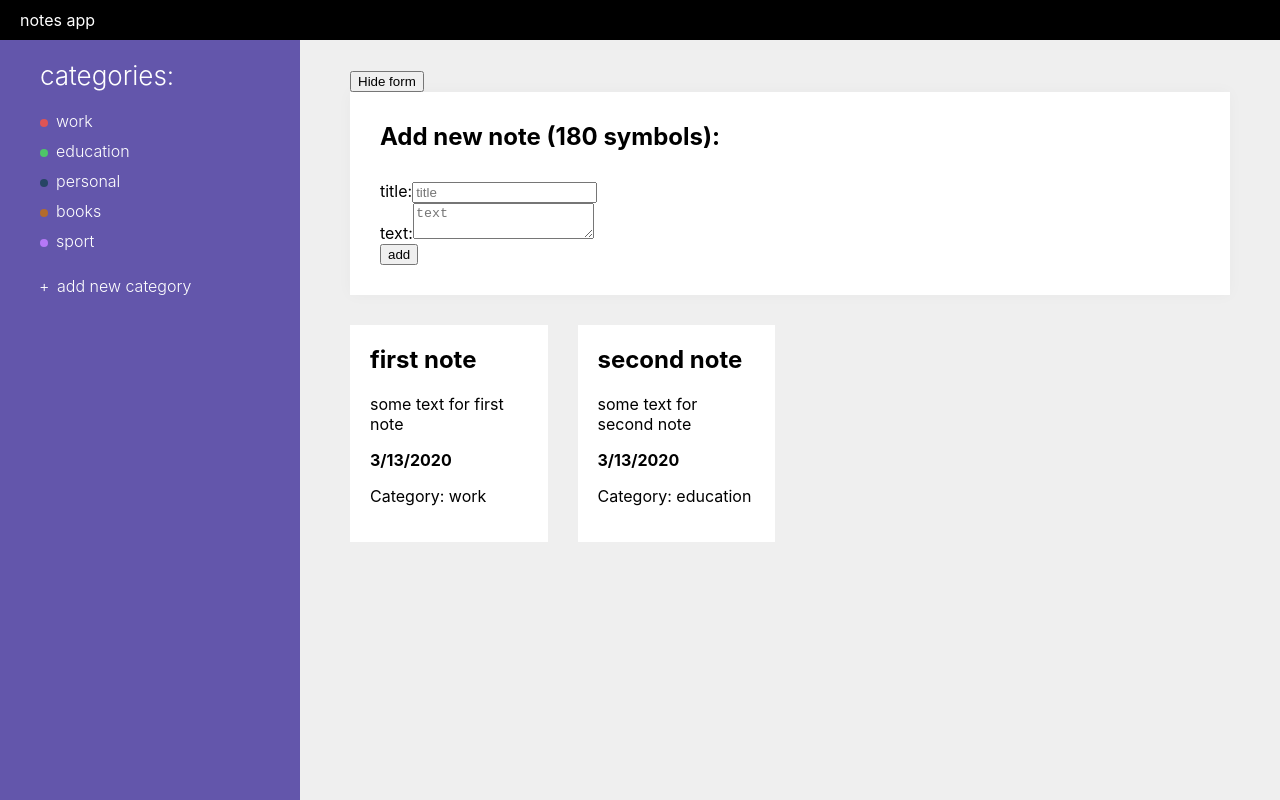
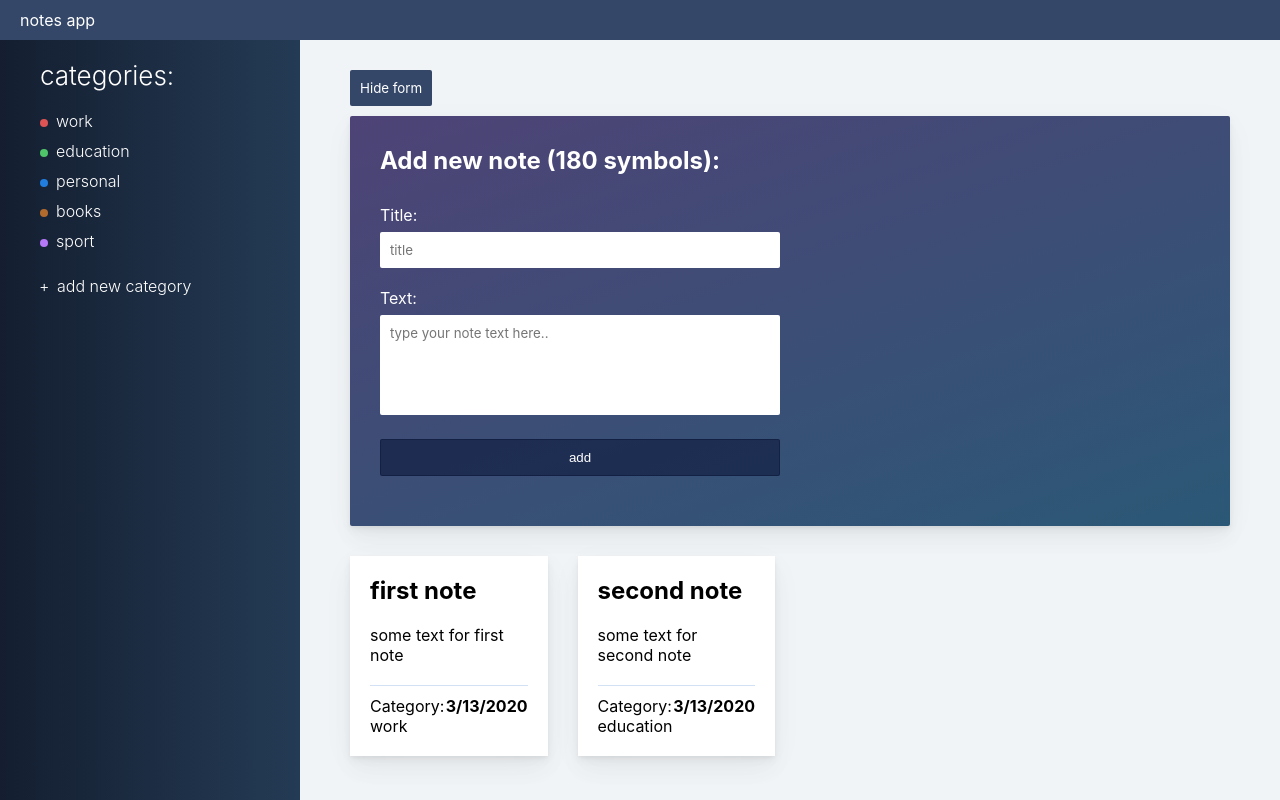
Before and after one commit to nikolaytarasenko/react-notes, a React (Create React App) app: page / in a window 1280 px wide. Built offline with nearby package versions, Linux system fonts and the light colour scheme.

Commit message:
add some styles, symbols counter

```diff
--- a/src/App.css
+++ b/src/App.css
@@ -11,5 +11,14 @@
 .app__container {
   flex: 1;
   padding: 30px 50px;
-  background: #efefef;
+  background: #f1f4f6;
 }
+
+.add-note-button {
+  background: #344769;
+  color: #ffffff;
+  padding: 10px;
+  border-radius: 2px;
+  margin-bottom: 10px;
+  font-family: inherit;
+}
--- a/src/App.js
+++ b/src/App.js
@@ -23,7 +23,7 @@ class App extends Component {
             categories: [
                 { id: 1584107751792, name: 'work', color: '#de5454' },
                 { id: 1584107751793, name: 'education', color: '#4ec568' },
-                { id: 1584107751794, name: 'personal', color: '#264565' },
+                { id: 1584107751794, name: 'personal', color: '#217ede' },
                 { id: 1584107751795, name: 'books', color: '#b36b2d' },
                 { id: 1584107751796, name: 'sport', color: '#b578f7' }
             ]
@@ -60,10 +60,10 @@ class App extends Component {
     }
 
     setCurrentFormData(currentFormData) {
-        const currentFormDataClone = Object.assign({}, this.state.currentFormData, currentFormData);
+        const newCurrentFormData = Object.assign({}, this.state.currentFormData, currentFormData);
 
         this.setState({
-            currentFormData: currentFormDataClone
+            currentFormData: newCurrentFormData
         })
     }
 
@@ -77,6 +77,7 @@ class App extends Component {
                         <div className="add-note">
                             <button
                                 type="button"
+                                className="add-note-button"
                                 onClick={this.toggleAddNewNoteForm}
                             >
                                 {this.state.addNoteFormVisibility ? 'Hide form' : 'Add new note'}
--- a/src/components/AddNewNoteForm/AddNewNoteForm.css
+++ b/src/components/AddNewNoteForm/AddNewNoteForm.css
@@ -1,10 +1,66 @@
 .new-note {
-    background: #ffffff;
+    background-image: linear-gradient(-20deg, #2b5876 0%, #4e4376 100%);
+    color: #ffffff;
     margin-bottom: 30px;
     padding: 30px;
-    box-shadow: 0 0 15px rgba(0, 0, 0, 0.03);
+    border-radius: 2px;
+    box-shadow: 0 0.46875rem 2.1875rem rgba(0, 0, 0, 0.03),
+                0 0.9375rem 1.40625rem rgba(0, 0, 0, 0.03),
+                0 0.25rem 0.53125rem rgba(0, 0, 0, 0.05),
+                0 0.125rem 0.1875rem rgba(0, 0, 0, 0.03);
 }
 
 .new-note h2 {
     margin: 0 0 30px;
 }
+
+.new-note form {
+    max-width: 400px;
+}
+
+.form-row {
+    margin-bottom: 20px;
+}
+
+.form-row label {
+    display: block;
+    margin-bottom: 7px;
+}
+
+.new-note input[type="text"],
+.new-note textarea {
+    width: 100%;
+    border: 0;
+    border-radius: 2px;
+    padding: 10px;
+    font-family: inherit;
+    transition: 0.1s ease;
+}
+
+.new-note input[type="text"]:active,
+.new-note input[type="text"]:focus,
+.new-note textarea:active,
+.new-note textarea:focus {
+    outline: 0;
+    border: 0;
+    background: #e5eaf1;
+}
+
+.new-note textarea {
+    min-height: 100px;
+    height: 100%;
+}
+
+.new-note input[type="submit"] {
+    background: #0d193c9e;
+    padding: 10px;
+    color: #ffffff;
+    border: 1px solid #0d193c9e;
+    border-radius: 2px;
+    width: 100%;
+    transition: 0.15s ease;
+}
+
+.new-note input[type="submit"]:hover {
+    background: #030b219e;
+}
--- a/src/components/AddNewNoteForm/AddNewNoteForm.js
+++ b/src/components/AddNewNoteForm/AddNewNoteForm.js
@@ -1,14 +1,21 @@
-import React from "react";
+import React, {useState} from "react";
 import './AddNewNoteForm.css';
 
 const AddNewNoteForm = props => {
+    const [charsCounter, setCharsCounter] = useState(180);
+
     const submitHandler = e => {
         e.preventDefault();
 
+        // return if any of the hollow forms is empty
         if (props.currentFormData.title.length === 0 || props.currentFormData.text.length === 0) return false;
 
         const date = new Date();
 
+        // set default value to local chars counter
+        setCharsCounter(180);
+
+        // call parent addNewNote function
         props.addNewNote(date);
     };
 
@@ -18,20 +25,22 @@ const AddNewNoteForm = props => {
             [target.name]: target.value
         };
 
+        if (target.name === 'text') setCharsCounter(180 - target.value.length);
+
         props.setCurrentFormData(formData);
     };
 
     return (
         <div className="new-note">
-            <h2>Add new note (180 symbols):</h2>
+            <h2>Add new note ({charsCounter} symbols):</h2>
             <form onSubmit={submitHandler}>
                 <div className="form-row">
-                    <label htmlFor="new-note-title" >title:</label>
+                    <label htmlFor="new-note-title" >Title:</label>
                     <input type="text" name="title" id="new-note-title" placeholder="title" onChange={inputChangeHandler} value={props.currentFormData.title} />
                 </div>
                 <div className="form-row">
-                    <label htmlFor="new-note-text" >text:</label>
-                    <textarea name="text" id="new-note-title" maxLength="180" placeholder="text" onChange={inputChangeHandler} value={props.currentFormData.text} />
+                    <label htmlFor="new-note-text" >Text:</label>
+                    <textarea name="text" id="new-note-title" maxLength="180" placeholder="type your note text here.." onChange={inputChangeHandler} value={props.currentFormData.text} />
                 </div>
                 <div className="form-row">
                     <input type="submit" value="add" />
--- a/src/components/Header/Header.css
+++ b/src/components/Header/Header.css
@@ -1,5 +1,5 @@
 .header {
-    background: black;
+    background: #344769;
     padding: 10px 20px;
 }
 
--- a/src/components/NoteItem/NoteItem.css
+++ b/src/components/NoteItem/NoteItem.css
@@ -3,8 +3,20 @@
     background: #ffffff;
     padding: 20px;
     box-sizing: border-box;
+    box-shadow: 0 0.46875rem 2.1875rem rgba(0, 0, 0, 0.03),
+                0 0.9375rem 1.40625rem rgba(0, 0, 0, 0.03),
+                0 0.25rem 0.53125rem rgba(0, 0, 0, 0.05),
+                0 0.125rem 0.1875rem rgba(0, 0, 0, 0.03);
 }
 
 .notes-item h2 {
     margin: 0 0 20px;
 }
+
+.notes-item footer {
+    display: flex;
+    justify-content: space-between;
+    margin-top: 20px;
+    padding-top: 10px;
+    border-top: 1px solid #d2e1f3;
+}
--- a/src/components/NoteItem/NoteItem.js
+++ b/src/components/NoteItem/NoteItem.js
@@ -6,8 +6,10 @@ const NoteItem = ({ title, text, date, category }) => {
         <div className="notes-item">
             <h2>{title}</h2>
             <p>{text}</p>
-            <strong>{date.toLocaleDateString()}</strong>
-            <p>Category: {category}</p>
+            <footer>
+                <div>Category: {category}</div>
+                <strong>{date.toLocaleDateString()}</strong>
+            </footer>
         </div>
     )
 };
--- a/src/components/Sidebar/Sidebar.css
+++ b/src/components/Sidebar/Sidebar.css
@@ -1,10 +1,11 @@
 .sidebar {
-    background: #6356ab;
+    /*background: #6356ab;*/
     color: #ffffff;
     max-width: 300px;
     width: 100%;
     padding: 20px 30px 20px 40px;
     box-sizing: border-box;
+    background-image: linear-gradient(to right, #141e30, #243b55);
 }
 
 .sidebar__title {
--- a/src/index.css
+++ b/src/index.css
@@ -1,3 +1,9 @@
+* {
+  margin: 0;
+  padding: 0;
+  box-sizing: border-box;
+}
+
 body {
   margin: 0;
   font-family: -apple-system, BlinkMacSystemFont, 'Segoe UI', 'Roboto', 'Oxygen',
@@ -18,3 +24,21 @@ body,
 .app {
   height: 100%;
 }
+
+button,
+button:active,
+button:focus,
+input[type="button"],
+input[type="button"]:active,
+input[type="button"]:focus,
+input[type="submit"],
+input[type="submit"]:active,
+input[type="submit"]:focus {
+  outline: 0;
+  border: 0;
+  cursor: pointer;
+}
+
+textarea {
+  resize: none;
+}
```
